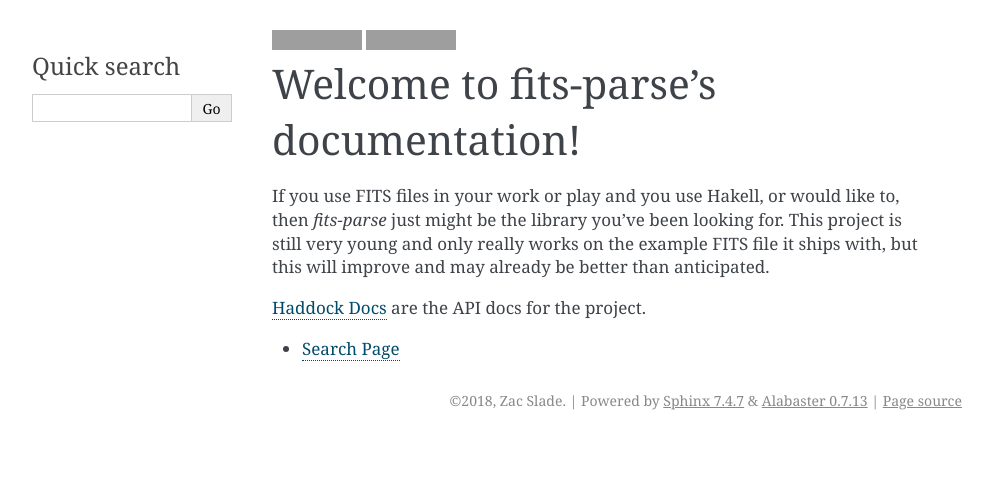
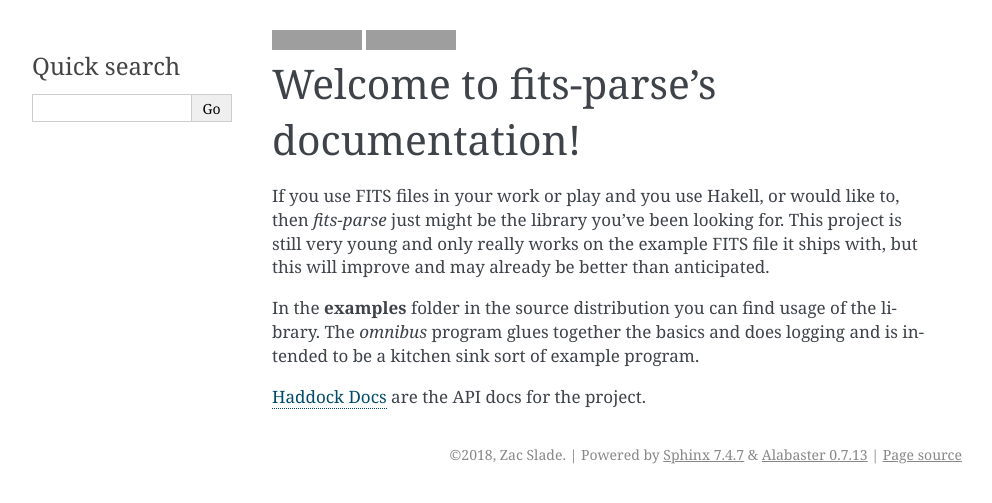
Before and after one commit to krakrjak/fits-parse, a Sphinx documentation site: the page built from docs/index.rst, in a window 1280 px wide, cut to the strip 0-503 px from the top of the page. Shown: the whole strip, without its empty margins (148-1140 px from the left). Built offline with Sphinx 7.4.7, drawn with Linux system fonts in a browser that asks for light colours; grey boxes are pictures that could not be loaded.

Commit message:
[docs] point to the example program

```diff
--- a/docs/index.rst
+++ b/docs/index.rst
@@ -16,7 +16,8 @@ to, then *fits-parse* just might be the library you've been looking for. This
 project is still very young and only really works on the example FITS file it
 ships with, but this will improve and may already be better than anticipated.
 
+In the **examples** folder in the source distribution you can find usage of
+the library. The *omnibus* program glues together the basics and does logging
+and is intended to be a kitchen sink sort of example program.
+
 `Haddock Docs <https://krakrjak.github.io/fits-parse/index.html>`_ are the API docs for the project.
-
-
-* :ref:`search`
```
